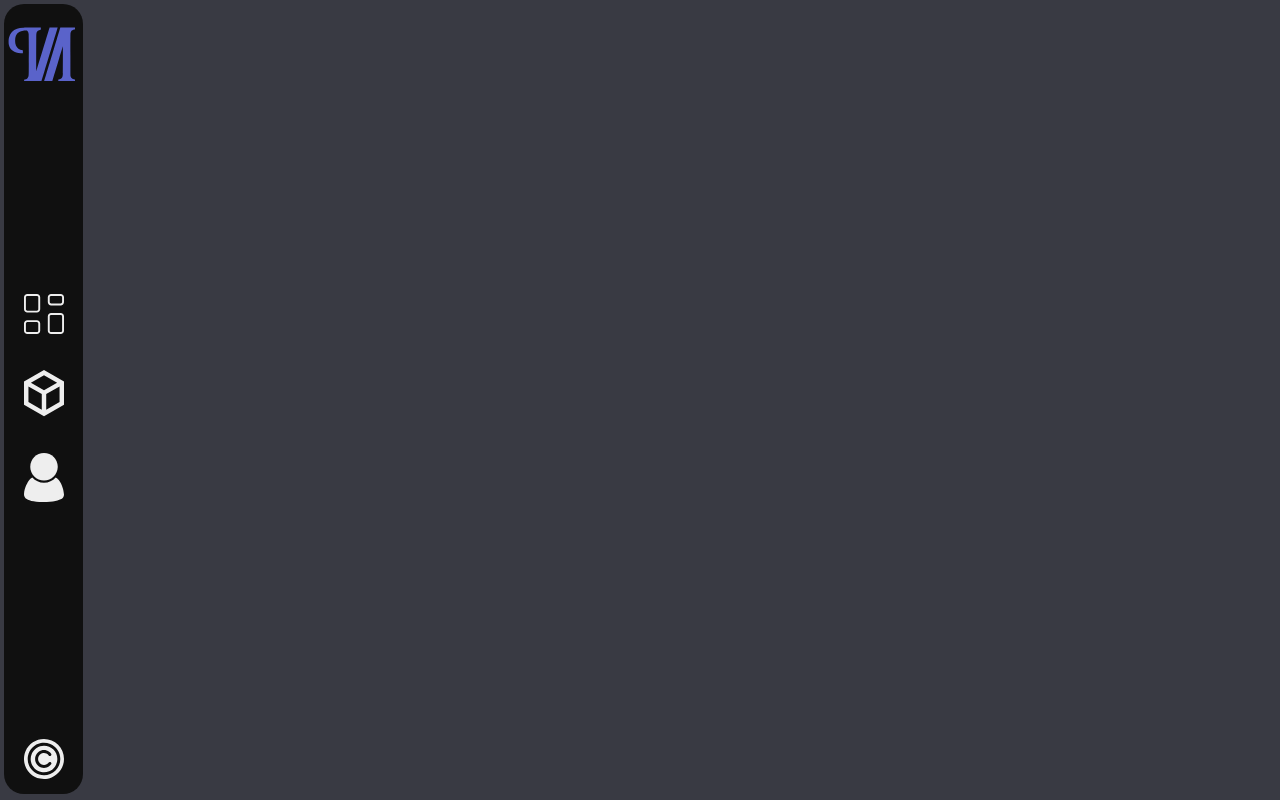
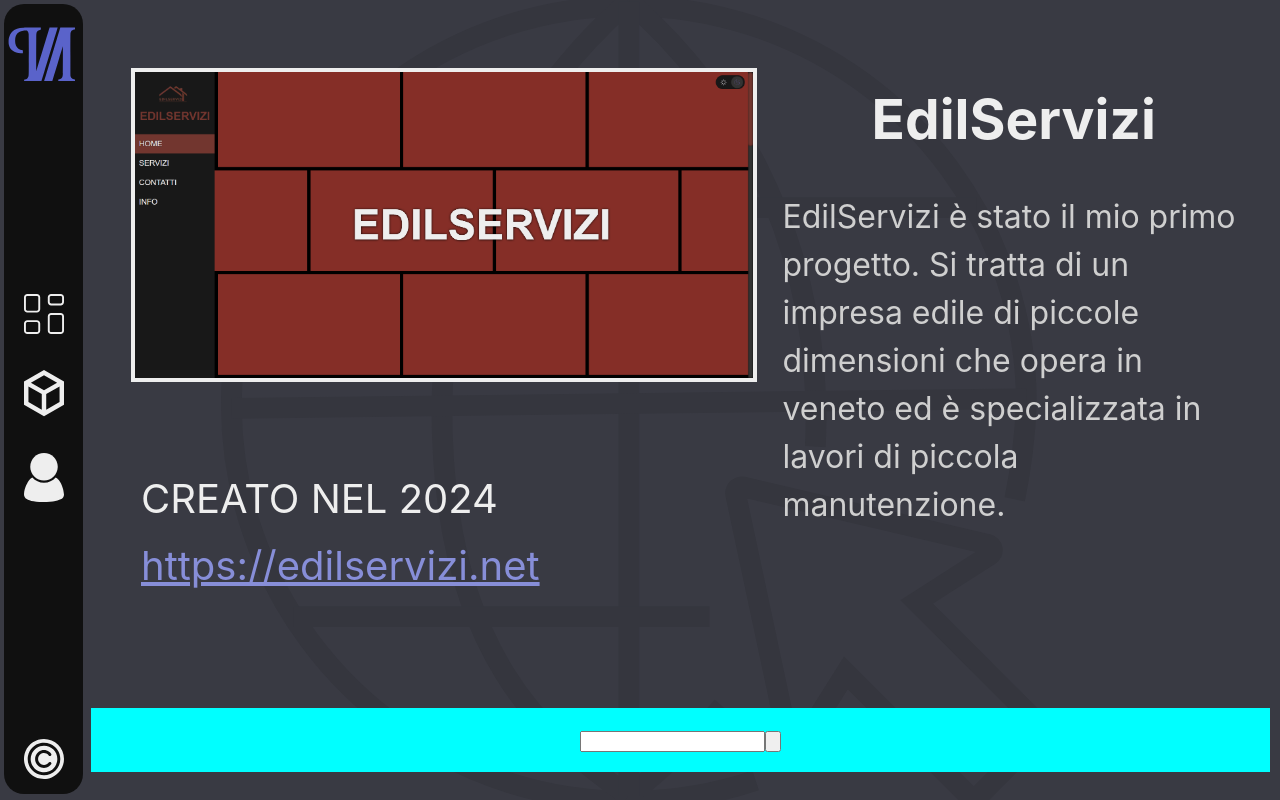
Before and after one commit to paolomalgarin/CreativeCanvas, a React (Vite) app: page /projects in a window 1280 px wide. Built offline with nearby package versions, Linux system fonts and the light colour scheme.

Commit message:
test tmp

```diff
--- a/src/components/ContactHero/ContactHero.css
+++ b/src/components/ContactHero/ContactHero.css
@@ -74,7 +74,7 @@
     .ContactHero a .contact {
         font-size: 20px;
         font-weight: 700;
-        -webkit-text-stroke: thin var(--black);
+        -webkit-text-stroke: 0;
         color: var(--white);
     }
 
--- a/src/components/Navbar/Navbar.jsx
+++ b/src/components/Navbar/Navbar.jsx
@@ -57,7 +57,7 @@ function Navbar() {
             {/* altro copyright */}
             <div className={`${isCopyrightShown ? "" : "hideCopyright"} copyright-overlay`} onClick={showHideCopyright}>
                 <div className="copyright-box">
-                    <h2>©COPYRIGHT PAOLO MALGARIN.</h2>
+                    <h2>©2024 PAOLO MALGARIN.</h2>
                     <h3>Tutti i diritti riservati.</h3>
                 </div>
             </div>
--- /dev/null
+++ b/src/components/ProjectHero/ProjectHero.css
@@ -0,0 +1,122 @@
+.ProjectHero {
+    width: calc(100vw - 81px);
+    height: 100vh;
+    padding-left: 81px;
+    padding-top: 0;
+    top: 0;
+    position: absolute;
+
+    background: url("../../assets/svg/web-bgedition.svg");
+    background-repeat: no-repeat;
+    background-size: contain;
+    background-position: center;
+
+    display: flex;
+    flex-direction: column;
+    justify-content: center;
+    align-items: center;
+
+    animation: spawnProjects .3s ease;
+}
+
+.ProjectHero .info {
+    /* 5vh è il padding top */
+    height: calc(85vh - 5vh);
+    /* 40px è il padding left */
+    width: calc(100% - 20px - 40px);
+    padding-top: 5vh;
+    padding-left: 40px;
+    display: flex;
+    flex-wrap: wrap;
+    justify-content: flex-start;
+    align-content: flex-start;
+    gap: 10px;
+}
+
+.ProjectHero .info .site-img-container {
+    width: 55%;
+    height: fit-content;
+}
+
+.ProjectHero .info .site-img-container .site-img {
+    width: calc(100% - 8px);
+    height: fit-content;
+    object-fit: contain;
+    border: solid 4px var(--white);
+    cursor: pointer;
+}
+
+.ProjectHero .info .data {
+    width: calc(45% - 20px);
+    height: fit-content;
+    max-height: 60%;
+}
+
+.ProjectHero .info .data .site-name {
+    text-align: center;
+    font-size: 55px;
+    margin: 10px 0;
+    font-weight: 700;
+}
+
+.ProjectHero .info .data .site-decription {
+    padding: 0 15px;
+    font-size: 32px;
+    color: var(--light-gray);
+    font-weight: 400;
+}
+
+.ProjectHero .info .extra {
+    width: 55%;
+    font-size: 40px;
+    font-weight: 400;
+    padding-left: 10px;
+}
+
+.ProjectHero .info .extra .date {
+    margin: 0;
+    padding: 7px 0;
+}
+
+.ProjectHero .info .extra .link {
+    color: var(--azure);
+    cursor: pointer;
+}
+
+
+
+/* eventi */
+
+.ProjectHero .events {
+    /* 40px è il padding laterale */
+    width: calc(100% - 20px - 40px);
+    padding: 0 20px;
+    height: 8vh;
+    background-color: aqua;
+    display: flex;
+    align-items: center;
+    justify-content: space-around;
+}
+
+
+@keyframes spawnProjects {
+    from {
+        transform: translate(0, -100vw);
+    }
+
+    to {
+        transform: translate(0, 0);
+    }
+}
+
+/* -------------------------------------------------------------------------------------------------> mobile gui */
+@media only screen and (max-width: 750px) {
+
+    .ProjectHero {
+        width: 100%;
+        height: calc(100vh - 81px);
+        padding-left: 0;
+        padding-top: 81px;
+        top: 0;
+    }
+}
--- /dev/null
+++ b/src/components/ProjectHero/ProjectHero.jsx
@@ -0,0 +1,36 @@
+import { useSelector } from "react-redux";
+import "../../.vars.css"
+import "./ProjectHero.css"
+import { useState } from "react";
+
+function ProjectHero() {
+    const projects = useSelector((state) => state.projects.value);
+    const [current, setCurrent] = useState(0);
+
+    return (
+        <div className="ProjectHero">
+            <div className="info">
+                <a href={projects[current].link} className="site-img-container" target="_blank"><img src={projects[current].imgURL} alt="" className="site-img" /></a>
+                <div className="data">
+                    <h2 className="site-name">{projects[current].name}</h2>
+                    <p className="site-decription">{projects[current].description}</p>
+                </div>
+                <div className="extra">
+                    <p className="date">CREATO NEL {projects[current].year}</p>
+                    <a href={projects[current].link} className="link" target="_blank">{projects[current].link}</a>
+                </div>
+            </div>
+
+            <div className="events">
+                <div className="next-left"></div>
+                <form action="" className="search">
+                    <input type="text" name="" id="" className="search-bar" />
+                    <input type="submit" value="" className="submit" />
+                </form>
+                <div className="next-right"></div>
+            </div>
+        </div>
+    )
+}
+
+export default ProjectHero;
--- a/src/index.css
+++ b/src/index.css
@@ -13,9 +13,10 @@
   -moz-osx-font-smoothing: grayscale;
 }
 
-body {
+html, body {
   margin: 0;
   min-height: 100vh;
+  overflow: hidden;
 }
 
 /* evidenziazione */
--- a/src/pages/About/About.jsx
+++ b/src/pages/About/About.jsx
@@ -5,7 +5,7 @@ import ContactHero from '../../components/ContactHero/ContactHero'
 
 
 // ------------------------- FUNZIONE -------------------------
-function App() {
+function About() {
 
   return (
     <>
@@ -16,4 +16,4 @@ function App() {
   )
 }
 
-export default App
+export default About;
--- a/src/pages/Projects/Projects.jsx
+++ b/src/pages/Projects/Projects.jsx
@@ -4,6 +4,7 @@ import './Projects.css'
 //componenti
 import Navbar from '../../components/Navbar/Navbar'
 import Cursor from '../../components/Cursor/Cursor'
+import ProjectHero from "../../components/ProjectHero/ProjectHero"
 
 
 // ------------------------- FUNZIONE -------------------------
@@ -13,6 +14,7 @@ function Projects() {
     <>
       <Navbar />
       <Cursor />
+      <ProjectHero />
     </>
   )
 }
```
Also changed, not shown: src/.vars.css, src/assets/svg/web-bgedition.svg (added).
